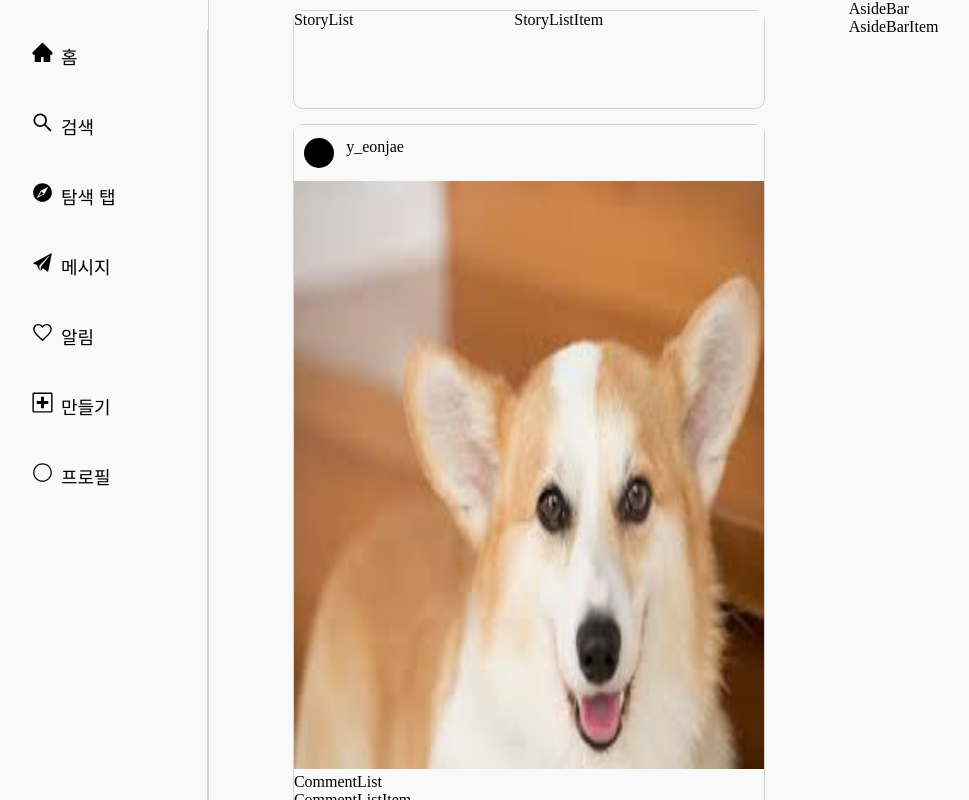
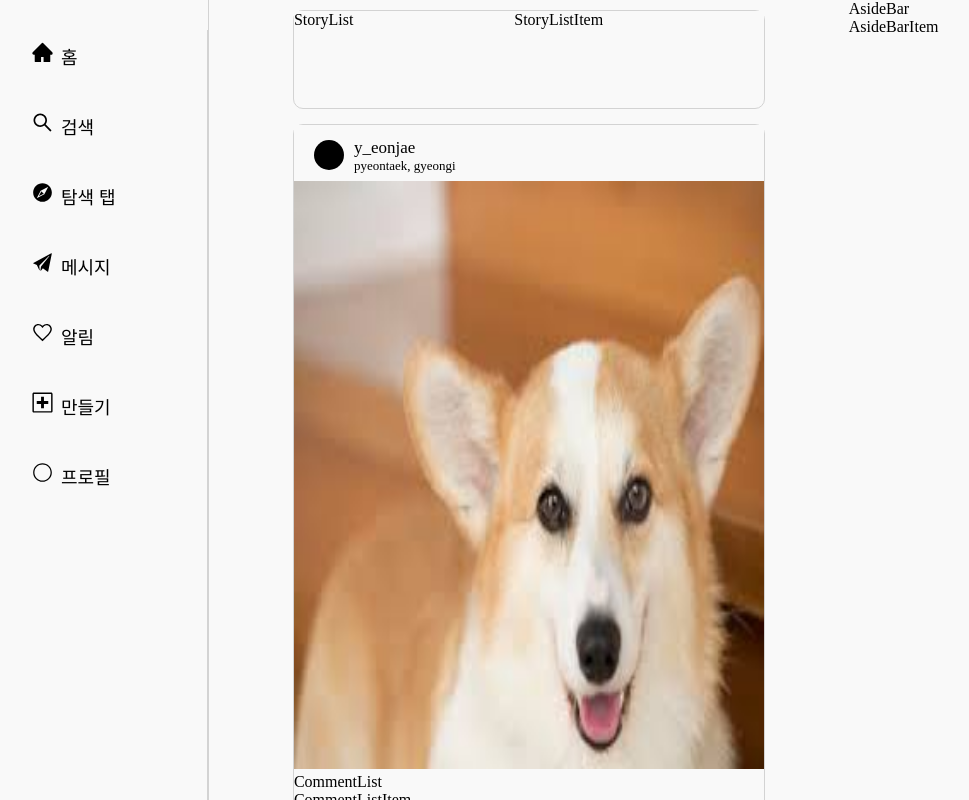
Before and after one commit to dsc-sangmyung/22-23-FE-Study-Yeon, a React (Create React App) app in the folder instagram/: page /main in a window 1280 px wide. Shown: the top 800 px of the page, without its empty margins (5-974 px from the left). Built offline with nearby package versions, Linux system fonts and the light colour scheme.

Commit message:
instagram

```diff
--- a/instagram/src/Page/MainPage.js
+++ b/instagram/src/Page/MainPage.js
@@ -11,26 +11,31 @@ const MainPage = () => {
       id: 1,
       name : 'y_eonjae',
       image: "./img/Dog1.jpeg",
+      location: "pyeontaek, gyeongi"
     },
     {
       id: 2,
       name : 'jeong_yeon_jae',
       image: "./img/Dog2.jpeg",
+      location: "pyeontaek, gyeongi"
     },
     {
       id: 3,
       name : 'ash_jae',
       image: "./img/Dog3.jpeg",
+      location: "suwon, gyeongi"
     },
     {
       id: 4,
       name : 'yeon_0818',
       image: "./img/Dog4.jpeg",
+      location: "jongro, seoul"
     },
     {
       id: 5,
       name: 'yeon_yeon',
       image: "./img/Dog5.jpeg",
+      location: "pyeontaek, gyeongi"
     },
   ];
   return (
--- a/instagram/src/component/PostListItem.js
+++ b/instagram/src/component/PostListItem.js
@@ -6,9 +6,11 @@ const PostListItem = ({ content }) => {
   return (
     <div className="postlist">
       <div className="navbar">
-
         <div className="navbar_img"></div>
-        <div className="navbar_name">{content.name}</div>
+        <div className="navbar_m">
+          <div className="navbar_name">{content.name}</div>
+          <div className="navbar_location">{content.location}</div>
+        </div>
       </div>
       <div>
         <img src={content.image} alt={content.id} className="img" />
--- a/instagram/src/css/MainPage.scss
+++ b/instagram/src/css/MainPage.scss
@@ -9,6 +9,9 @@
     border-right: 0.5px solid lightgray;
     @media (max-width: 1260px) {
         flex:0.3;
+      }
+      @media (max-width: 730px) {
+        display: none;
       }
 }
 
--- a/instagram/src/css/Menu.scss
+++ b/instagram/src/css/Menu.scss
@@ -2,6 +2,9 @@ li{
     list-style: none;
     padding-left: 30px;
     margin-top: 30px;
+    @media (max-width: 1260px) {
+        margin-right: 18px;
+      }
 }
 
 button{
--- a/instagram/src/css/PostList.scss
+++ b/instagram/src/css/PostList.scss
@@ -9,20 +9,28 @@
 
 .navbar{
     display: flex;
+    flex-direction: row;
     width : 470px;
     height: 56px;
+    align-items: left;
+}
+
+.navbar_m{
+    width: 200px;
+    height: 30px;
+    margin-top: 13px;
+    margin-right: 210px;
 
 }
-
 .navbar_name{
-    margin-top: 13px;
-    margin-right: 360px;
-    text-align: center;
+    font-size: 17px;
+}
+.navbar_location{
+    font-size: 13px;
 }
 .navbar_img{
-    float:left;
-    margin-left : 10px;
-    margin-top : 13px;
+    margin-top: 15px;
+    margin-left: 20px;
     width: 30px;
     height: 30px;
     background-color: black;
```
Also changed, not shown: instagram/public/logo192.png (deleted), instagram/public/logo512.png (deleted).
